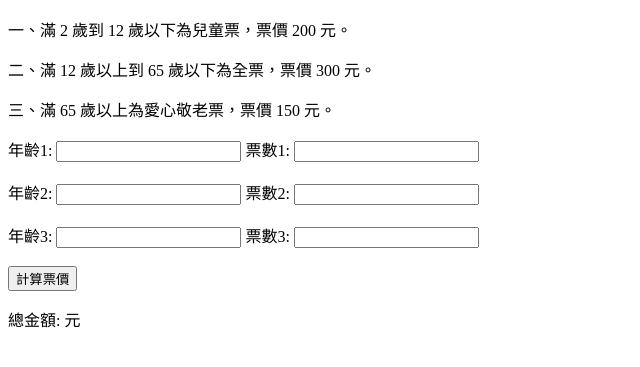
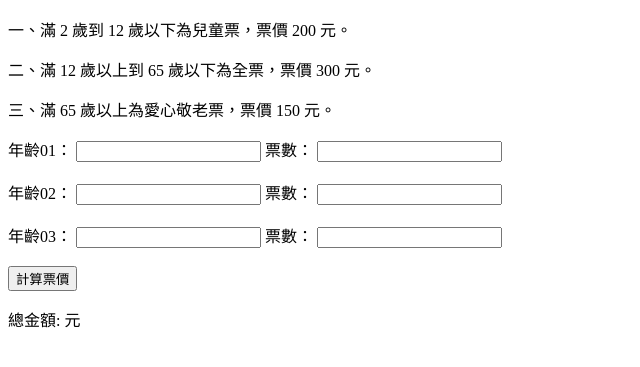
Before and after one commit to HeChengYao/MovieTicketSystem, a plain HTML site: page 20240528-1.html in a window 1280 px wide. Shown: the part 127-494 px from the top of the page, without its empty margins (0-640 px from the left). Drawn offline with Linux system fonts and the light colour scheme.

Commit message:
敘述修改

```diff
--- a/20240528-1.html
+++ b/20240528-1.html
@@ -57,21 +57,21 @@
         <p>三、滿 65 歲以上為愛心敬老票，票價 150 元。</p>
     </div>
     <div>
-        <label for="age1">年齡1:</label>
+        <label for="age1">年齡01：</label>
         <input type="number" id="age1" name="age1">
-        <label for="numberOfTickets1">票數1:</label>
+        <label for="numberOfTickets1">票數：</label>
         <input type="number" id="numberOfTickets1" name="numberOfTickets1"><br><br>
     </div>
     <div>
-        <label for="age2">年齡2:</label>
+        <label for="age2">年齡02：</label>
         <input type="number" id="age2" name="age2">
-        <label for="numberOfTickets2">票數2:</label>
+        <label for="numberOfTickets2">票數：</label>
         <input type="number" id="numberOfTickets2" name="numberOfTickets2"><br><br>
     </div>
     <div>
-        <label for="age3">年齡3:</label>
+        <label for="age3">年齡03：</label>
         <input type="number" id="age3" name="age3">
-        <label for="numberOfTickets3">票數3:</label>
+        <label for="numberOfTickets3">票數：</label>
         <input type="number" id="numberOfTickets3" name="numberOfTickets3"><br><br>
     </div>
     <button onclick="calculatePrice()">計算票價</button>
```
